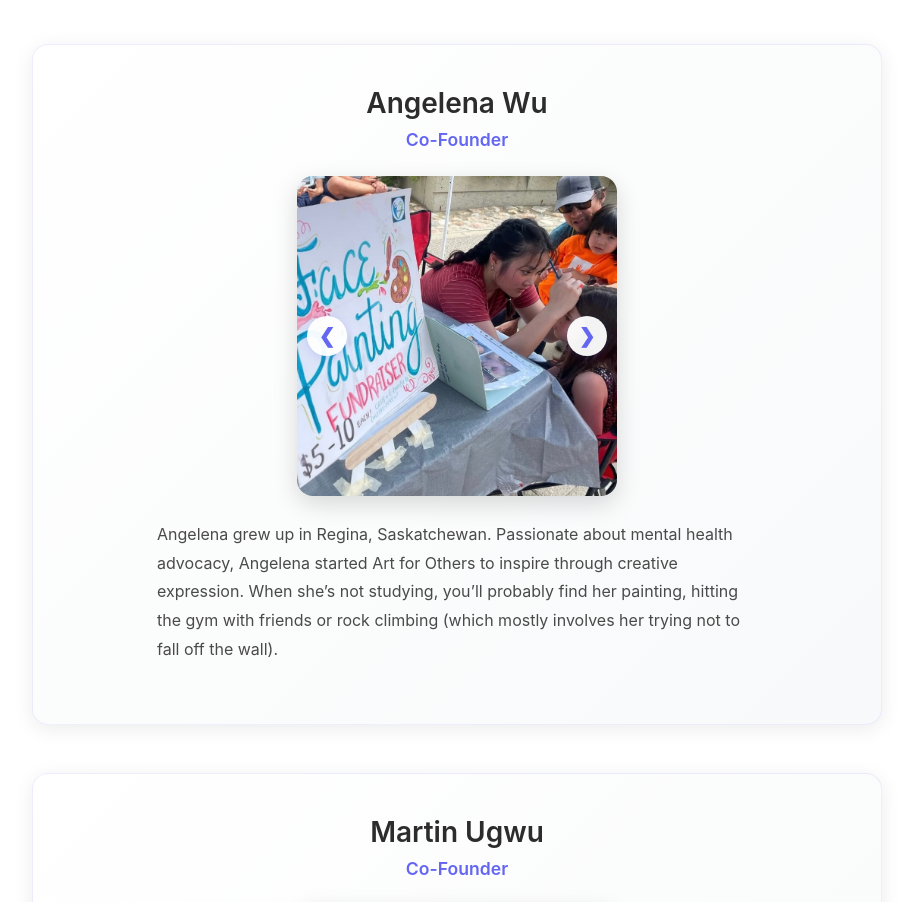
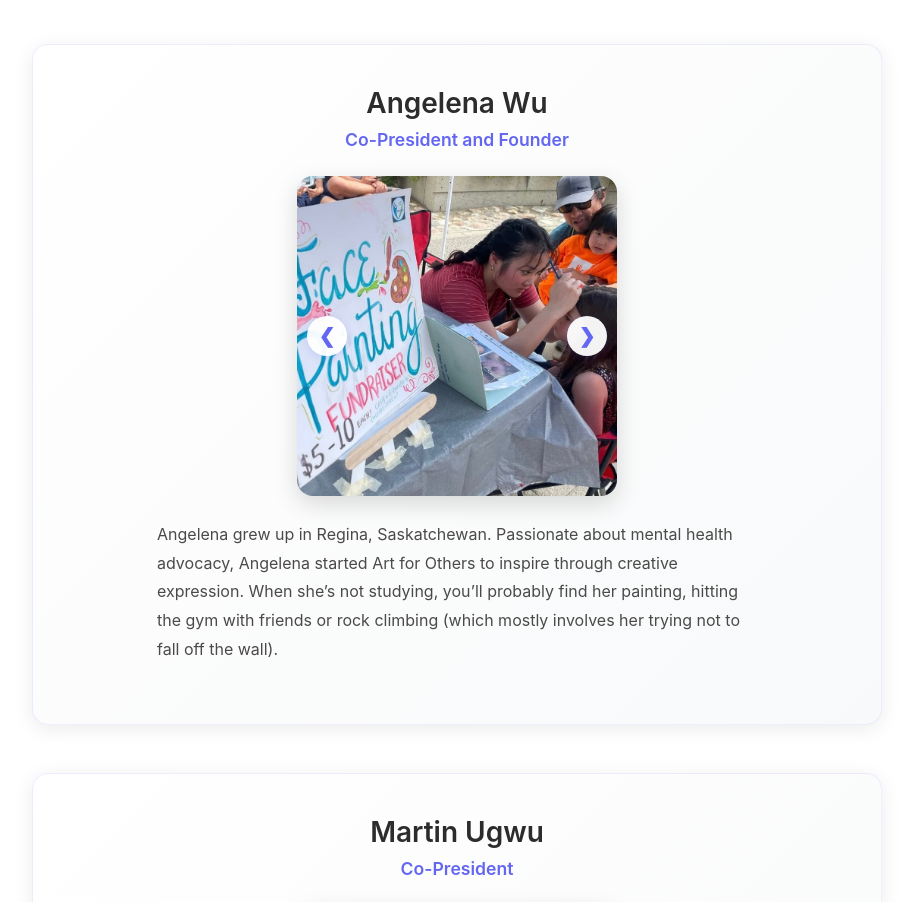
Before and after one commit to Mndanina1725/art4others, a website built with webpack: page index.html in a window 1280 px wide. Shown: the part 1560-2462 px from the top of the page, without its empty margins (183-1095 px from the left). Built offline with nearby package versions, Linux system fonts and the light colour scheme.

Commit message:
fix: update titles for the members

```diff
--- a/index.html
+++ b/index.html
@@ -55,7 +55,7 @@
 
   <div class="team-member">
     <h3>Angelena Wu</h3>
-    <h4>Co-Founder</h4>
+    <h4>Co-President and Founder</h4>
     <div class="slideshow-container" id="angelena-slideshow">
       <button class="prev-btn" type="button" aria-label="Previous image">&#10094;</button>
       <img src="img/img19.png" alt="Angelena Photo 1" class="slideshow-image">
@@ -70,7 +70,7 @@
 
   <div class="team-member">
     <h3>Martin Ugwu</h3>
-    <h4>Co-Founder</h4>
+    <h4>Co-President</h4>
     <div class="slideshow-container" id="martin-slideshow">
       <button class="prev-btn" type="button" aria-label="Previous image">&#10094;</button>
       <img src="img/img-martin1.png" alt="Martin Photo 1" class="slideshow-image">
```
